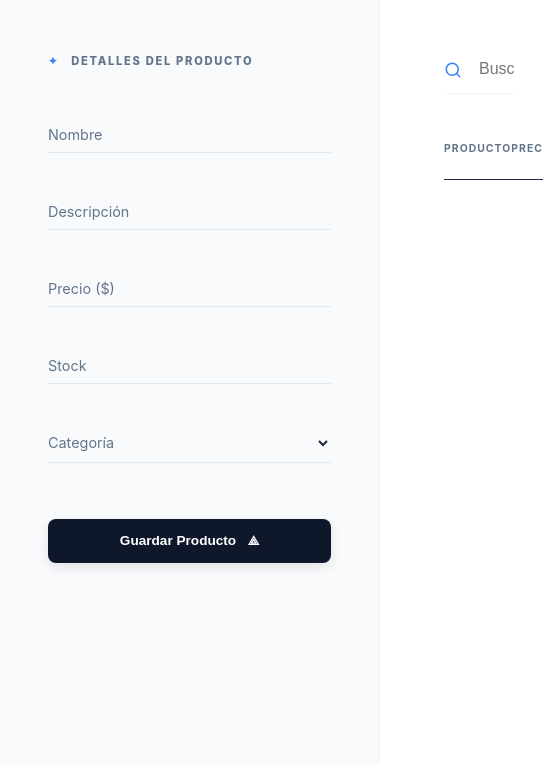
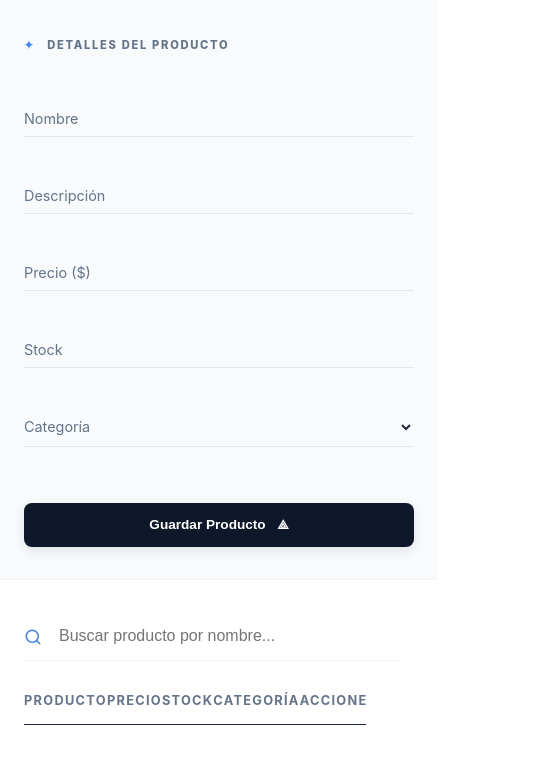
Before and after one commit to ANTONYVARASRODRIGUEZ/productos-app, a website: page public/index.html in a window 390 px wide. Shown: the part 60-824 px from the top of the page, 543 px wide, since content can reach past the window. Drawn offline with Linux system fonts and the light colour scheme; no server answers.

Commit message:
agregando diseño responsive

```diff
--- a/public/style.css
+++ b/public/style.css
@@ -236,3 +236,54 @@ tr:hover td { color: var(--accent); transition: color 0.2s; }
     font-size: 1.2rem;
     vertical-align: middle;
 }
+
+/* 📱 RESPONSIVE */
+@media (max-width: 768px) {
+
+    body {
+        overflow: auto;
+        height: auto;
+    }
+
+    .container {
+        display: flex;
+        flex-direction: column;
+        height: auto;
+    }
+
+    /* FORMULARIO ARRIBA */
+    .form-card {
+        width: 100%;
+        padding: 2rem 1.5rem;
+        border-right: none;
+        border-bottom: 1px solid var(--border);
+    }
+
+    /* BUSCADOR */
+    .search-container {
+        padding: 2rem 1.5rem 1rem 1.5rem;
+    }
+
+    /* TABLA */
+    .table-container {
+        padding: 0 1.5rem 2rem 1.5rem;
+    }
+
+    /* TABLA SCROLL */
+    table {
+        display: block;
+        overflow-x: auto;
+        white-space: nowrap;
+    }
+
+    /* TEXTOS MÁS COMPACTOS */
+    th, td {
+        font-size: 0.8rem;
+        padding: 1rem 0;
+    }
+
+    /* BOTÓN */
+    .btn-primary {
+        width: 100%;
+    }
+}
```
